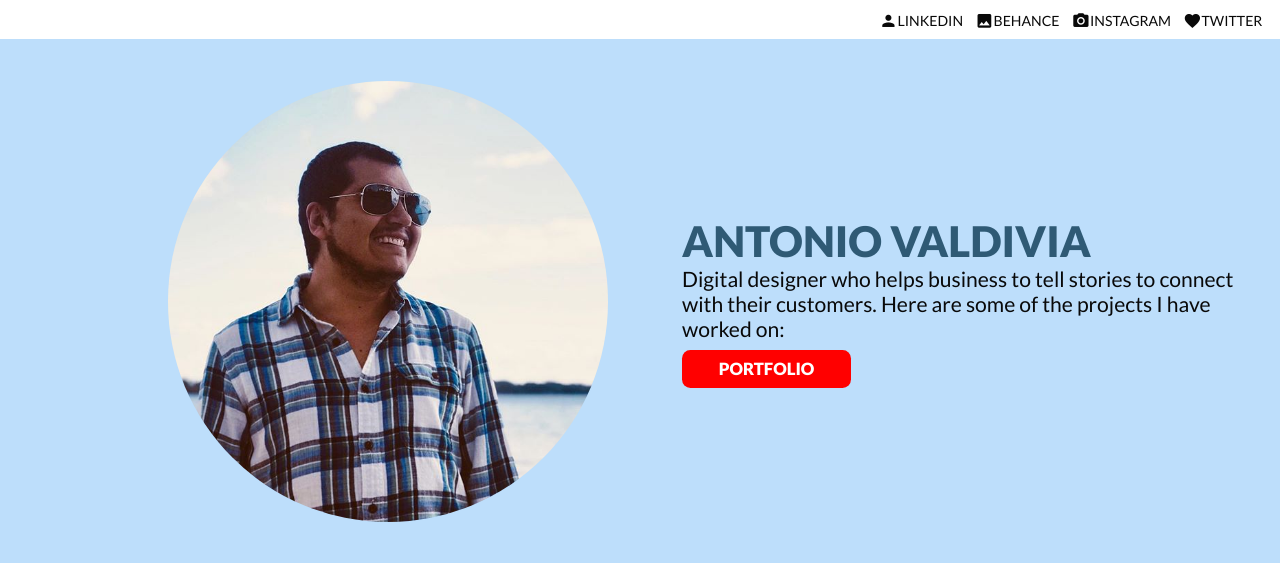
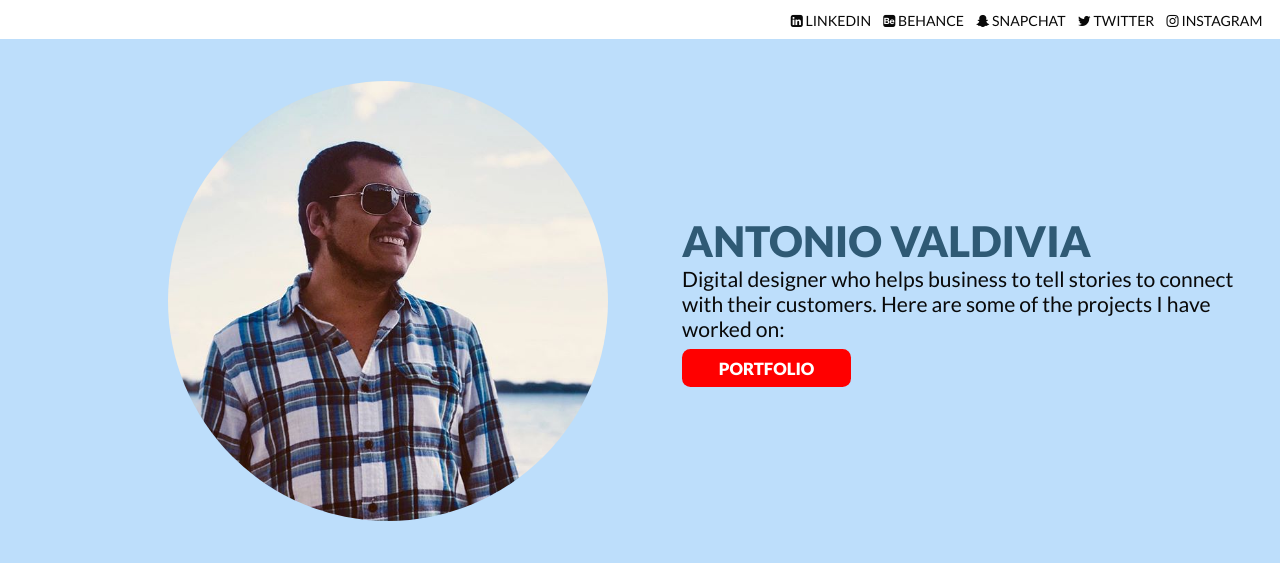
Before and after one commit to antoniovaldivia/portfolio, a PHP site: page / in a window 1280 px wide. Shown: the top 563 px of the page. Run offline with PHP 8.4, Linux system fonts and the light colour scheme; data that the repository does not hold is empty.

Commit message:
Font Awesome icons added

```diff
--- a/index.php
+++ b/index.php
@@ -8,7 +8,7 @@
   <meta name="description"
     content="Digital designer, web developer, social media strategist, project manager, unicorn & awesome guy. Here are some of the projects I have worked on:">
   <meta name="author" content="Antonio Valdivia">
-  <link rel="stylesheet" href="https://fonts.googleapis.com/icon?family=Material+Icons">
+  <link rel="stylesheet" href="https://cdnjs.cloudflare.com/ajax/libs/font-awesome/4.7.0/css/font-awesome.min.css">
   <link rel="stylesheet" href="css/reset.css">
   <link rel="stylesheet" href="css/style.css">
   <title>Antonio Valdivia - Portfolio</title>
@@ -44,12 +44,14 @@
     <nav aria-label="Primary" class="menubar">
       <ul class="menuselector">
         <li><a href="https://www.linkedin.com/in/antonio-valdivia/" target="_blank"><span
-              class="material-icons">person</span>LinkedIn</a></li>
+              class="fa fa-linkedin-square"></span> LinkedIn</a></li>
         <li><a href="https://www.behance.net/antoniovaldivia" target="_blank"><span
-              class="material-icons">insert_photo</span>Behance</a></li>
+              class="fa fa-behance-square"></span> Behance</a></li>
+        <li><a href="https://www.snapchat.com/add/toneid1" target="_blank"><span class="fa fa-snapchat-ghost"></span> Snapchat</a>
+        </li>
+        <li><a href="https://twitter.com/toneid" target="_blank"><span class="fa fa-twitter"></span> Twitter</a></li>
         <li><a href="https://www.instagram.com/toneid/" target="_blank"><span
-              class="material-icons">camera_alt</span>Instagram</a></li>
-        <li><a href="https://twitter.com/toneid" target="_blank"><span class="material-icons">favorite</span>Twitter</a>
+        class="fa fa-instagram"></span> Instagram</a></li>
         </li>
       </ul>
     </nav>
@@ -370,16 +372,18 @@
   <footer class="footer">
     <h3 class="footerhead">Contact</h3>
     <ul>
-      <li><a href="mailto:antonio@valdivia.tv" target="_blank"><span class="material-icons">email</span>antonio@valdivia.tv</a></li>
-      <li><a href="https://www.linkedin.com/in/antonio-valdivia/"><span class="material-icons">person</span>LinkedIn</a>
+      <li><a href="mailto:antonio@valdivia.tv" target="_blank"><span class="fa fa-envelope"></span> antonio@valdivia.tv</a></li>
+      <li><a href="https://www.linkedin.com/in/antonio-valdivia/"><span class="fa fa-linkedin-square"></span> LinkedIn</a>
       </li>
       <li><a href="https://www.behance.net/antoniovaldivia" target="_blank"><span
-            class="material-icons">insert_photo</span>Behance</a></li>
+            class="fa fa-behance-square"></span> Behance</a></li>
+      <li><a href="https://www.snapchat.com/add/toneid1" target="_blank"><span class="fa fa-snapchat-ghost"></span> Snapchat</a>
+      </li>
+      <li><a href="https://twitter.com/toneid" target="_blank"><span class="fa fa-twitter"></span> Twitter</a>
+      </li>
       <li><a href="https://www.instagram.com/toneid/" target="_blank"><span
-            class="material-icons">camera_alt</span>Instagram</a></li>
-      <li><a href="https://twitter.com/toneid" target="_blank"><span class="material-icons">favorite</span>Twitter</a>
-      </li>
-      <li><a href="https://github.com/antoniovaldivia/portfolio" target="_blank"><span class="material-icons">swap_vertical_circle</span>GitHub</a>
+            class="fa fa-instagram"></span> Instagram</a></li>
+      <li><a href="https://github.com/antoniovaldivia/portfolio" target="_blank"><span class="fa fa-github"></span> GitHub</a>
       </li>
     </ul>
     <h4>I made this!</h4>
```
